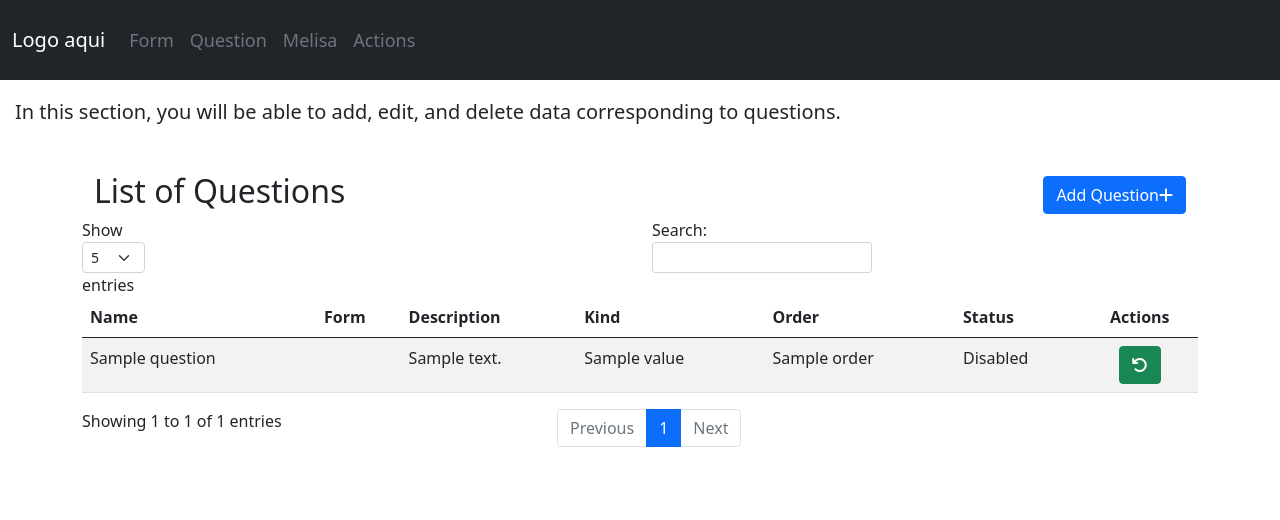
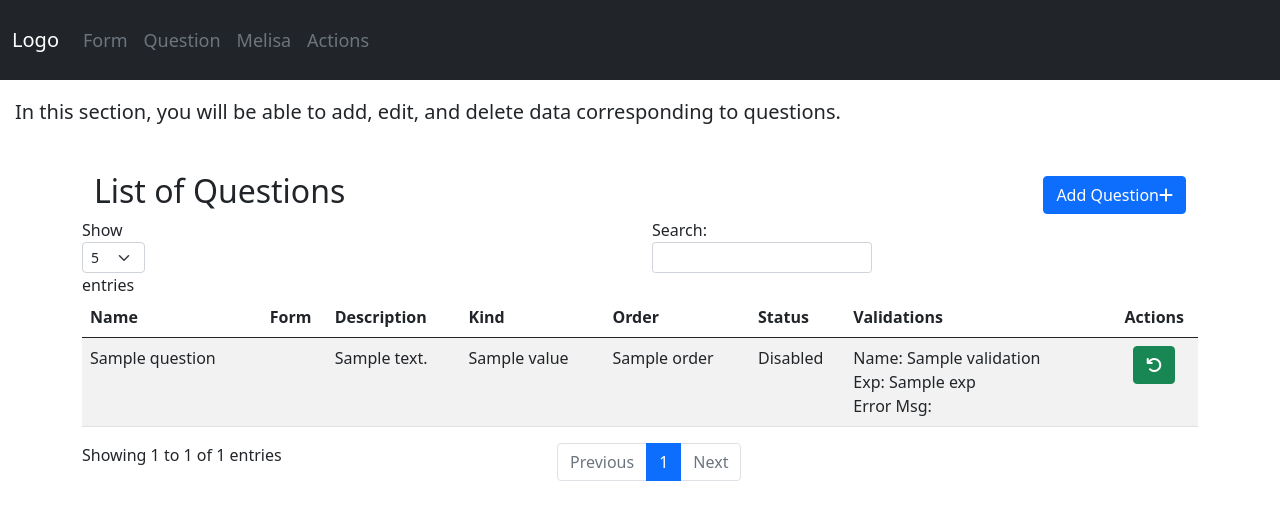
Before and after one commit to CIAT-DAPA/melisa_forms, a Flask app: template src/templates/question.html in a window 1280 px wide. Shown: the top 520 px of the page. Run offline with Flask 3, Linux system fonts and the light colour scheme; the template is opened without the code that fills it: most values are stand-ins (such as "Sample title", 1, 10 or a date in 2020); some libraries are stand-ins or nearby versions.

Commit message:
added some changes

```diff
--- a/src/templates/add_melisa.html
+++ b/src/templates/add_melisa.html
@@ -71,7 +71,7 @@
         inputElement.type = 'text';
         inputElement.className = 'form-control';
         inputElement.name = 'countries[]';
-        inputElement.placeholder = 'Ingrese un país';
+        inputElement.placeholder = 'Type a country';
 
         var removeButton = document.createElement('button');
         removeButton.className = 'btn btn-outline-secondary';
--- a/src/templates/edit_melisa.html
+++ b/src/templates/edit_melisa.html
@@ -69,7 +69,7 @@
         inputElement.type = 'text';
         inputElement.className = 'form-control';
         inputElement.name = 'countries[]';
-        inputElement.placeholder = 'Ingrese un país';
+        inputElement.placeholder = 'Type a country';
 
         var removeButton = document.createElement('button');
         removeButton.className = 'btn btn-outline-secondary';
--- a/src/templates/error.html
+++ b/src/templates/error.html
@@ -10,7 +10,7 @@
     <div>
         <h1>Oops! It seems you are not authorized to access this resource.</h1>
         <p>Please log in to access this page.</p>
-        <a href="/login" class="btn btn-primary">Login</a>
+        <a href="/" class="btn btn-primary">Login</a>
     </div>
 
 </div>
--- a/src/templates/layout.html
+++ b/src/templates/layout.html
@@ -13,7 +13,7 @@
 <body>
     <nav class="navbar navbar-expand-lg navbar-light bg-dark fixed-top" style="height: 80px; ">
         <div class="container-fluid bg-dark">
-            <a class="navbar-brand" href="/" style="color: white;">Logo aqui</a>
+            <a class="navbar-brand" href="/" style="color: white;">Logo</a>
             <button class="navbar-toggler" type="button" data-bs-toggle="collapse" data-bs-target="#navbarNavDropdown"
                 aria-controls="navbarNavDropdown" aria-expanded="false" aria-label="Toggle navigation">
                 <span class="navbar-toggler-icon"></span>
--- a/src/templates/melisa.html
+++ b/src/templates/melisa.html
@@ -36,6 +36,7 @@
                         <th>Token</th>
                         <th>Si hi</th>
                         <th>Si wait</th>
+                        <th>Countries</th>
                         <th class="text-center">Actions</th>
                     </tr>
                 </thead>
@@ -47,6 +48,8 @@
                         <td>{{ ml.token }}</td>
                         <td>{{ ml.say_hi  }}</td>
                         <td>{{ ml.say_wait  }}</td>
+                        <td>{{ ml.countries|join(', ') }}</td>
+
 
                         <td>
                             <div class="text-center">
--- a/src/templates/question.html
+++ b/src/templates/question.html
@@ -38,6 +38,7 @@
                         <th>Kind</th>
                         <th>Order</th>
                         <th>Status</th>
+                        <th>Validations</th>
                         <th class="text-center">Actions</th>
                     </tr>
                 </thead>
@@ -57,6 +58,14 @@
                         <td>{{ q.order }}</td>
 
                         <td>{{ "Enabled" if q.track.enable else "Disabled" }}</td>
+                        <td>
+                            {% for validation in q.validations %}
+                                Name: {{ validation.name }} <br>
+                                Exp: {{ validation.exp }} <br>
+                                Error Msg: {{ validation.error_msg }} <br>
+                                {% if not loop.last %}<br>{% endif %}  <!-- Separador si no es el último elemento -->
+                            {% endfor %}
+                        </td>
                         <td>
                             <div class="text-center">
                                 {% if q.track.enable %}
```
Also changed, not shown: src/routes/login.py (+6 -2 lines).
